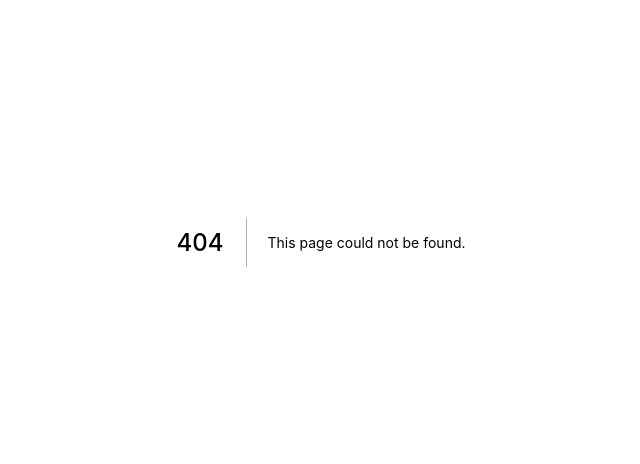
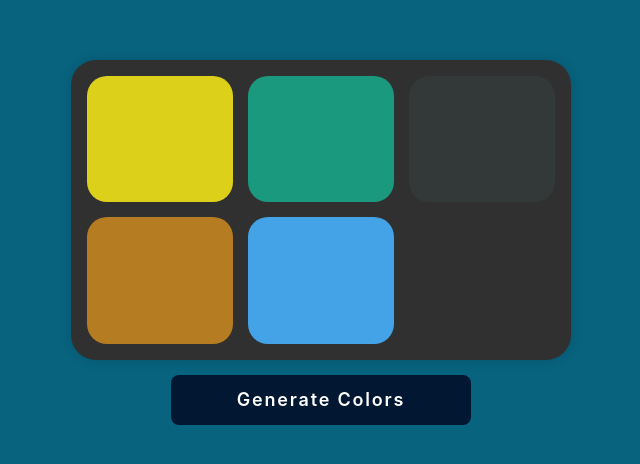
Before and after one commit to stharohit/colors-challenge, a Next.js app: page /home in a window 1280 px wide. Before the commit this address had no page. Shown: the part 158-622 px from the top of the page, without its empty margins (319-959 px from the left). Built offline with nearby package versions, Linux system fonts and the light colour scheme.

Commit message:
feat: added home page

```diff
--- /dev/null
+++ b/src/pages/home/index.tsx
@@ -0,0 +1,25 @@
+import type { NextPage } from 'next'
+import styles from '@/styles/Home.module.css'
+import mapColorBox from './mapColorBox';
+import useColorList from 'hooks/useColorList';
+import Loader from '@/components/loader';
+
+const Home: NextPage = () => {
+
+    const { colors, error, getColors, isLoading } = useColorList();
+
+    if (isLoading) {
+        return <Loader />
+    }
+
+    return (
+        <div className={styles.container}>
+            <div className={styles.swatchPanel}>
+                {colors && !error ? mapColorBox(colors) : <div className={styles.errorMsg}>{error?.message}</div>}
+            </div>
+            <button className={styles.generateBtn} onClick={getColors}>Generate Colors</button>
+        </div>
+    )
+}
+
+export default Home
--- /dev/null
+++ b/src/pages/home/mapColorBox.tsx
@@ -0,0 +1,22 @@
+import { TColorSpace } from "@/types/color-space";
+import { isRGB, isHSL } from "@/utils/checkColorSpace";
+import styles from "@/styles/Home.module.css";
+
+const mapColorBox = (colors: Array<TColorSpace>) => {
+
+  const getColorMap = (color: TColorSpace) => {
+    if (isRGB(color)) {
+      return `rgb(${color.red}, ${color.blue}, ${color.green})`
+    }
+
+    if (isHSL(color)) {
+      return `hsl(${color.hue}, ${color.saturation}%, ${color.lightness}%)`
+    }
+  }
+
+  return colors.map(color => (
+    <div className={styles.colorBox} style={{ background: getColorMap(color) }}></div>
+  ))
+}
+
+export default mapColorBox;
```
